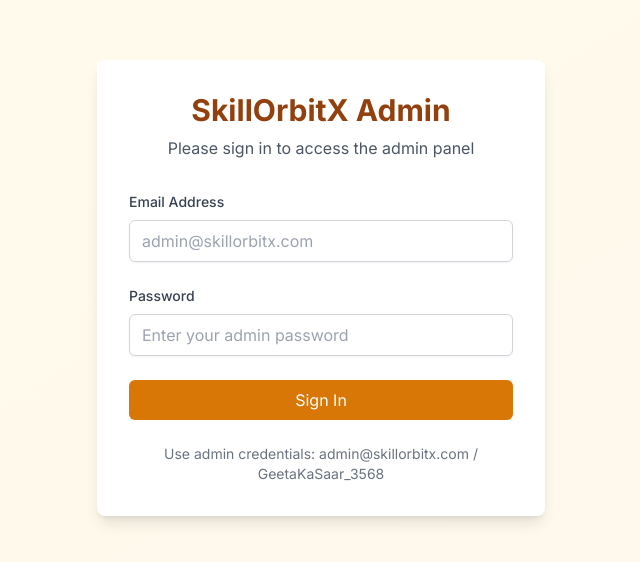
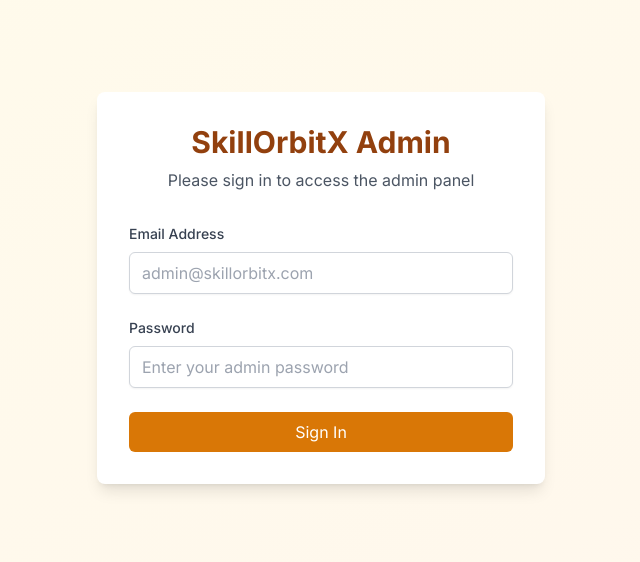
Before and after one commit to pratyush07-hub/learnlab, a Next.js app: page /admin in a window 1280 px wide. Shown: the part 112-674 px from the top of the page, without its empty margins (319-959 px from the left). Built offline with nearby package versions, Linux system fonts and the light colour scheme.

Commit message:
demo del

```diff
--- a/src/app/admin/page.tsx
+++ b/src/app/admin/page.tsx
@@ -592,12 +592,6 @@
               )}
             </button>
           </form>
-
-          <div className="mt-6 text-center">
-            <p className="text-sm text-gray-500">
-              Use admin credentials: admin@skillorbitx.com / GeetaKaSaar_3568
-            </p>
-          </div>
         </div>
       </div>
     )
```
